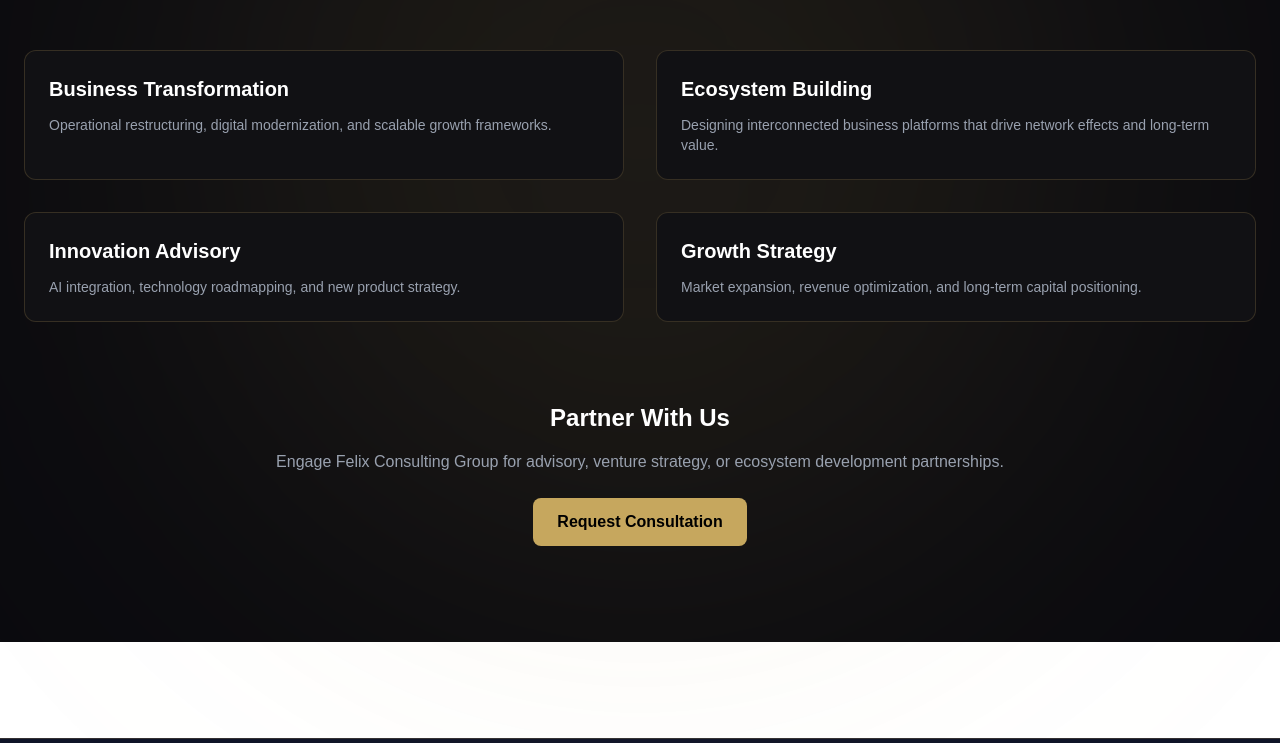
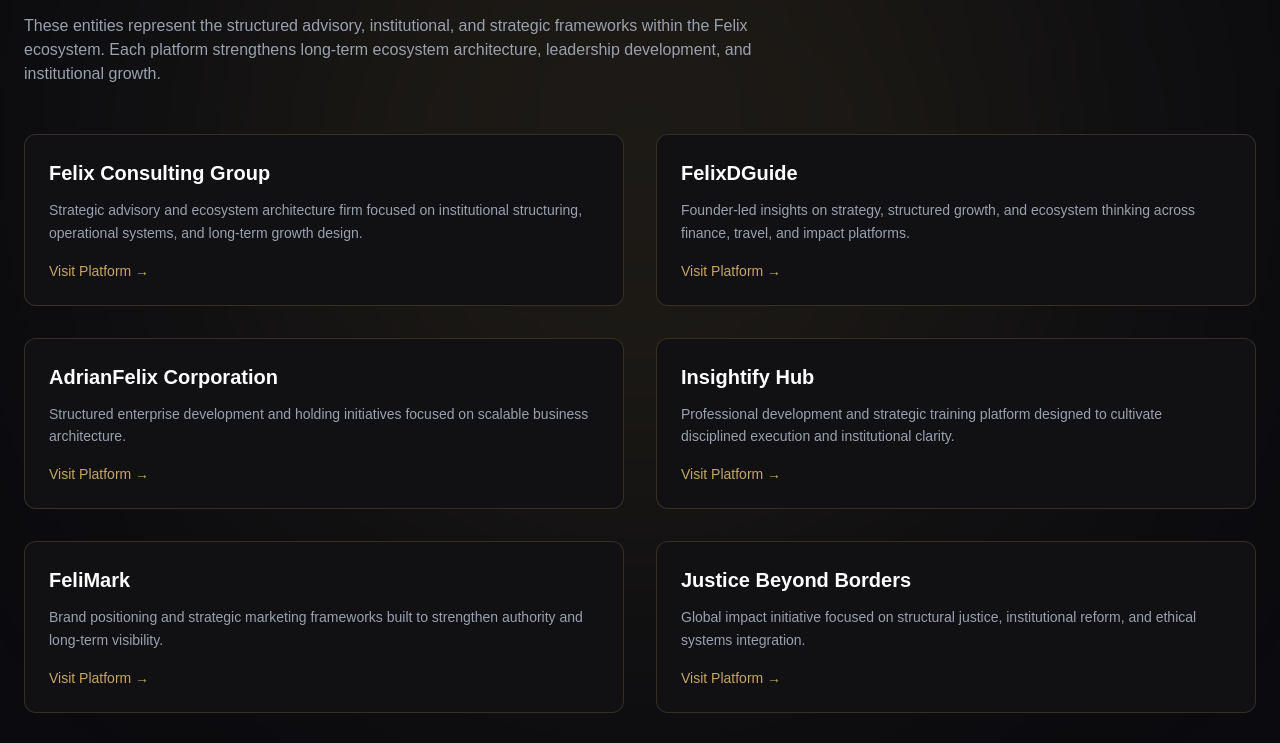
Before and after one commit to felabayomi/felix-consult, a Next.js app: page /consulting in a window 1280 px wide. Shown: the part 403-1146 px from the top of the page. Built offline with nearby package versions, Linux system fonts and the light colour scheme.

Commit message:
Refactor ServiceCard and add new service offerings
Updated ServiceCard component to include optional link prop and modified service descriptions. Added new service cards for various platforms.

```diff
--- a/app/consulting/page.tsx
+++ b/app/consulting/page.tsx
@@ -46,33 +46,67 @@ export default function ConsultingDivision() {
         </div>
       </div>
 
+      <h2 className="text-3xl font-bold mb-6 text-white">
+        Consulting & Strategy Platforms
+      </h2>
+
       <p className="text-gray-400 max-w-3xl mb-12">
-        Felix Consulting Group provides strategic advisory services
-        focused on business transformation, ecosystem design,
-        digital innovation, and sustainable growth.
+        These entities represent the structured advisory, institutional,
+        and strategic frameworks within the Felix ecosystem.
+        Each platform strengthens long-term ecosystem architecture,
+        leadership development, and institutional growth.
       </p>
 
       <div className="grid md:grid-cols-2 gap-8">
 
         <ServiceCard
-          title="Business Transformation"
-          description="Operational restructuring, digital modernization, and scalable growth frameworks."
+  title="Felix Consulting Group"
+  description="Strategic advisory and ecosystem architecture firm focused on institutional structuring, operational systems, and long-term growth design."
+  link="https://felixconsult.co/"
 />
 
 <ServiceCard
-          title="Ecosystem Building"
-          description="Designing interconnected business platforms that drive network effects and long-term value."
+  title="FelixDGuide"
+  description="Founder-led insights on strategy, structured growth, and ecosystem thinking across finance, travel, and impact platforms."
+  link="https://felixdguide.com"
 />
 
 <ServiceCard
-          title="Innovation Advisory"
-          description="AI integration, technology roadmapping, and new product strategy."
+  title="AdrianFelix Corporation"
+  description="Structured enterprise development and holding initiatives focused on scalable business architecture."
+  link="https://felixconsult.co/"
 />
 
 <ServiceCard
-          title="Growth Strategy"
-          description="Market expansion, revenue optimization, and long-term capital positioning."
+  title="Insightify Hub"
+  description="Professional development and strategic training platform designed to cultivate disciplined execution and institutional clarity."
+  link="#"
 />
+
+<ServiceCard
+  title="FeliMark"
+  description="Brand positioning and strategic marketing frameworks built to strengthen authority and long-term visibility."
+  link="#"
+/>
+
+<ServiceCard
+  title="Justice Beyond Borders"
+  description="Global impact initiative focused on structural justice, institutional reform, and ethical systems integration."
+  link="#"
+/>
+
+<ServiceCard
+  title="Center for Spiritual Humanism"
+  description="Philosophical and human-centered frameworks exploring structured ethics, spiritual development, and civic leadership."
+  link="#"
+/>
+
+<ServiceCard
+  title="Faith House Ministries Church"
+  description="Faith-based institutional platform integrating spiritual leadership, community impact, and structured ministry systems."
+  link="#"
+/>
+
 
       </div>
 
@@ -98,23 +132,32 @@ export default function ConsultingDivision() {
   )
 }
 
-function ServiceCard({
-  title,
-  description,
-}: {
-  title: string
-  description: string
+function ServiceCard({ title, description, link }: {
+  title: string;
+  description: string;
+  link?: string;
 }) {
-  return (
+  const content = (
     <div className="p-6 bg-[#111114] rounded-xl border border-[#C6A75E]/20
                     hover:border-[#C6A75E]/60 hover:bg-[#141418]
-                    transition-all duration-300">
-      <h3 className="text-xl font-semibold mb-3">
+                    transition-all duration-300 h-full">
+      <h3 className="text-xl font-semibold mb-3 text-white">
         {title}
       </h3>
-      <p className="text-gray-400 text-sm">
+      <p className="text-gray-400 text-sm leading-relaxed">
         {description}
       </p>
+      {link && (
+        <p className="mt-4 text-[#C6A75E] text-sm font-medium">
+          Visit Platform →
+        </p>
+      )}
     </div>
   )
+
+  return link ? (
+    <a href={link} target="_blank" rel="noopener noreferrer">
+      {content}
+    </a>
+  ) : content
 }
```
Lines whose indentation alone changed are shown as unchanged.
